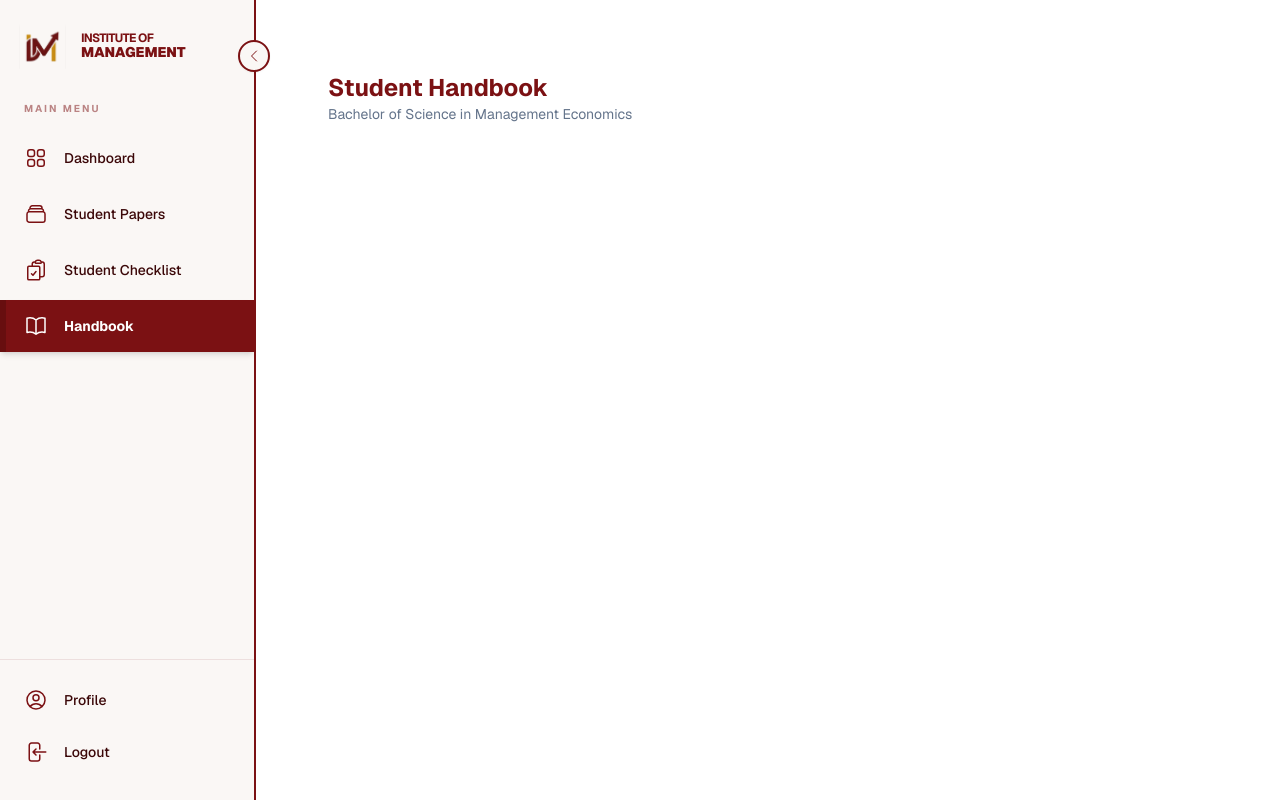
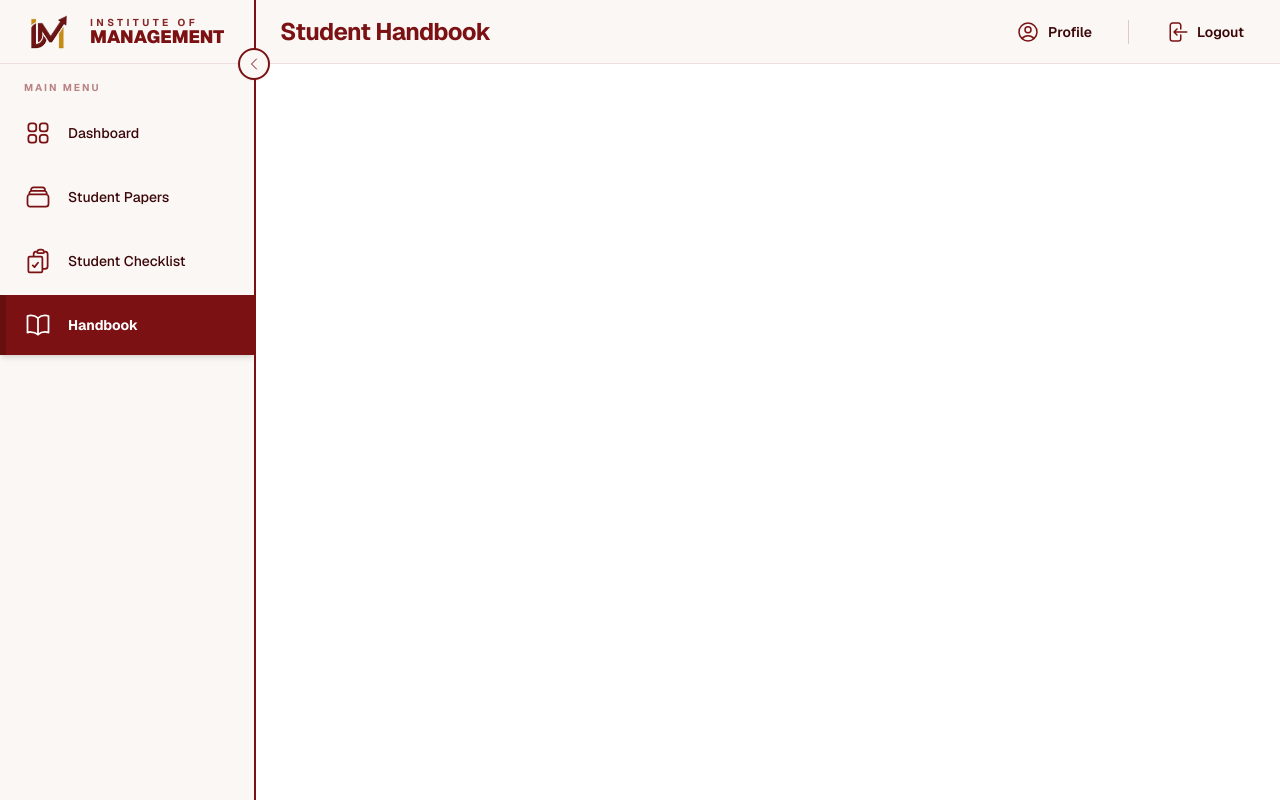
Before and after one commit to irohnos/128-IMPossible, a Next.js app: page /dashboard/handbook in a window 1280 px wide. Built offline with nearby package versions, Linux system fonts and the light colour scheme.

Commit message:
Add: top navbar + ui fix

```diff
--- a/app/dashboard/checklist/batch folders.tsx
+++ b/app/dashboard/checklist/batch folders.tsx
@@ -38,7 +38,7 @@ export default async function Folder({
     <div className="grid grid-cols-5 gap-y-12 gap-x-6">
       {uniqueYears.map((year) => (
         <Link href={`/dashboard/checklist/${year}`} key={year}>
-          <div className="group flex flex-col items-center cursor-pointer">
+          <div className="group flex flex-col items-start px-4 cursor-pointer">
             <div className="relative w-20 h-16 mb-3 transition-transform duration-200 group-hover:-translate-y-1">
               <div className="absolute top-0 left-0 w-8 h-2 bg-[#7b1113] rounded-t-sm transition-colors group-hover:bg-[#7b1113]" />
               <div className="absolute bottom-0 w-full h-14 bg-[#7B1113] opacity-50 rounded-tr-sm rounded-b-sm shadow-sm transition-all duration-300 group-hover:opacity-100 group-hover:h-12" />
--- a/app/dashboard/handbook/page.tsx
+++ b/app/dashboard/handbook/page.tsx
@@ -1,13 +1,6 @@
 export default async function HandbookPage() {
   return (
-    <div className="flex flex-col h-[calc(100vh-120px)] p-6">
-      <div className="flex items-center justify-between mb-4">
-        <div>
-          <h1 className="text-2xl font-bold text-[#7b1113]">Student Handbook</h1>
-          <p className="text-sm text-slate-500">Bachelor of Science in Management Economics</p>
-        </div>
-      </div>
-
+    <div className="flex flex-col h-full">
       <div className="w-full h-full">
         <iframe
           src="/BSME-SH-2021-v3.pdf#view=FitH&toolbar=1&navpanes=0"
--- a/app/dashboard/layout.tsx
+++ b/app/dashboard/layout.tsx
@@ -1,14 +1,15 @@
 import SideNav from '@/app/ui/dashboard/sidenav';
+import TopNav from '@/app/ui/dashboard/topnav';
 
 export default function Layout({ children }: { children: React.ReactNode }) {
   return (
-    <div className="flex h-screen flex-col md:flex-row md:overflow-hidden bg-white">
-      <div className="w-full flex-none md:w-auto">
-        <SideNav />
-      </div>
-
-      <div className="flex-grow p-6 md:overflow-y-auto md:p-12 bg-white text-zinc-800">
-        {children}
+    <div className="flex h-screen overflow-hidden">
+      <SideNav />
+      <div className="flex flex-1 flex-col">
+        <TopNav />
+        <main className="flex-1 overflow-y-auto py-10 px-6 bg-white text-zinc-800">
+          {children}
+        </main>
       </div>
     </div>
   );
--- a/app/dashboard/papers/page.tsx
+++ b/app/dashboard/papers/page.tsx
@@ -34,19 +34,10 @@ export type SearchProps = {
 export default async function AcademicPapersPage({ searchParams }: SearchProps) {
 
   return (
-    <div className="max-w-auto mx-auto py-10 px-4">
-      <header className="mb-8 flex flex-col sm:flex-row sm:items-center sm:justify-between gap-4">
-        <div>
-          <h1 className="text-3xl font-bold tracking-tight text-[#7b1113]">Academic Papers</h1>
-          <p className="text-gray-600 mt-2">
-            Collection of BSME Theses and MM Strategic Papers for the Institute of Management.
-          </p>
-        </div>
-      </header>
-
+    <div className="max-w-auto mx-auto">
       {/* Action Bar: Search, Filters, Add, and Upload */}
       <div className="flex flex-col sm:flex-row items-center justify-between gap-4 mb-8">
-        <div className=" w-full max-w-3xl">
+        <div className="w-full max-w-3xl">
           <Suspense fallback={<div className="h-9 w-full rounded-md bg-gray-200 animate-pulse" />}>
             <SearchInput placeholder="Search Titles, Authors, Etc..." />
           </Suspense>
--- a/app/ui/dashboard/nav-links.tsx
+++ b/app/ui/dashboard/nav-links.tsx
@@ -32,7 +32,7 @@ export default function NavLinks({ isCollapsed }: { isCollapsed: boolean }) {
             href={link.href}
             title={isCollapsed ? link.name : ''}
             className={clsx(
-              'group relative flex h-[52px] items-center gap-4 transition-all duration-200 ease-in-out',
+              'group relative flex h-[60px] items-center gap-4 transition-all duration-200 ease-in-out',
               {
                 'bg-[#7b1113] text-white shadow-md': isActive,
                 'text-[#3b0708] hover:bg-[#7b1113]/10 hover:text-[#7b1113]': !isActive,
@@ -46,7 +46,7 @@ export default function NavLinks({ isCollapsed }: { isCollapsed: boolean }) {
             )}
 
             <LinkIcon
-              className={clsx('w-6 shrink-0 transition-colors', {
+              className={clsx('w-7 h-7 shrink-0 transition-colors', {
                 'text-white': isActive,
                 'text-[#7b1113]': !isActive
               })}
@@ -62,7 +62,7 @@ export default function NavLinks({ isCollapsed }: { isCollapsed: boolean }) {
             )}
 
             {isActive && isCollapsed && (
-              <div className="absolute left-0 h-8 w-1 rounded-r-full bg-white/50" />
+              <div className="absolute left-0 h-10 w-1.5 rounded-r-full bg-white/60" />
             )}
           </Link>
         );
--- a/app/ui/dashboard/sidenav.tsx
+++ b/app/ui/dashboard/sidenav.tsx
@@ -1,15 +1,9 @@
 'use client';
 
 import { useState } from 'react';
-import Link from 'next/link';
 import Image from 'next/image';
 import NavLinks from '@/app/ui/dashboard/nav-links';
-import {
-  UserCircleIcon,
-  ArrowLeftOnRectangleIcon,
-  ChevronLeftIcon,
-  ChevronRightIcon
-} from '@heroicons/react/24/outline';
+import { ChevronLeftIcon, ChevronRightIcon } from '@heroicons/react/24/outline';
 
 export default function SideNav() {
   const [isCollapsed, setIsCollapsed] = useState(false);
@@ -25,45 +19,48 @@ export default function SideNav() {
 
   return (
     <aside
-      className={`relative flex h-full flex-col border-r-2 py-6 transition-all duration-300 ease-in-out ${theme.bg} ${theme.border} ${
-        isCollapsed ? 'w-20' : 'w-64'
+      className={`relative flex h-full flex-col border-r-2 transition-all duration-300 ease-in-out ${theme.bg} ${theme.border} ${
+        isCollapsed ? 'w-28' : 'w-64'
       }`}
     >
       <button
         onClick={() => setIsCollapsed(!isCollapsed)}
-        className={`absolute -right-4 top-10 z-10 flex h-8 w-8 items-center justify-center rounded-full border-2 transition-all ${theme.bg} ${theme.border} ${theme.primary} hover:text-white ${theme.hoverBg} shadow-sm`}
+        className={`absolute -right-4 top-12 z-10 flex h-8 w-8 items-center justify-center rounded-full border-2 transition-all ${theme.bg} ${theme.border} ${theme.primary} hover:text-white ${theme.hoverBg} shadow-sm`}
         aria-label="Toggle Sidebar"
       >
         {isCollapsed ? <ChevronRightIcon className="w-4 h-4" /> : <ChevronLeftIcon className="w-4 h-4" />}
       </button>
 
-      <div className={`mb-8 flex items-center gap-4 px-5 overflow-hidden transition-all ${isCollapsed ? 'justify-center' : ''}`}>
-        <div className="shrink-0 rounded-xlp-1 shadow-sm">
+      <div className={`flex h-16 items-center border-b border-[#7b1113]/10 transition-all duration-300 ${
+        isCollapsed ? 'justify-center px-0' : 'justify-start px-6 gap-4'
+      }`}>
+        <div className="shrink-0 flex items-center justify-center">
           <Image
             src="/IM-TRANSPARENT.png"
             alt="IM Logo"
-            width={45}
-            height={45}
-            className="object-contain"
+            width={50}
+            height={50}
+            className="object-contain transition-all"
             priority
           />
         </div>
+
         {!isCollapsed && (
-          <div className="flex flex-col">
-            <h1 className={`text-xs font-bold uppercase tracking-tighter leading-none ${theme.primary}`}>
+          <div className="flex flex-col text-left overflow-hidden">
+            <h1 className={`text-[10px] font-bold uppercase tracking-[0.35em] leading-none ${theme.primary} whitespace-nowrap opacity-90`}>
               Institute of
             </h1>
-            <h1 className={`text-sm font-black uppercase leading-tight ${theme.primary}`}>
+            <h1 className={`text-lg font-black uppercase leading-none ${theme.primary}`}>
               Management
             </h1>
           </div>
         )}
       </div>
 
-      <div className="flex flex-1 flex-col overflow-y-auto overflow-x-hidden">
-        <div className="px-6 mb-4">
+      <div className="flex flex-1 flex-col overflow-y-auto overflow-x-hidden py-4">
+        <div className="px-6 mb-2">
           <p className={`text-[10px] font-bold uppercase tracking-[0.2em] opacity-50 ${theme.primary} ${isCollapsed ? 'text-center' : ''}`}>
-            {isCollapsed ? '•••' : 'Main Menu'}
+            {isCollapsed ? ' ' : 'Main Menu'}
           </p>
         </div>
 
@@ -71,40 +68,6 @@ export default function SideNav() {
           <NavLinks isCollapsed={isCollapsed} />
         </nav>
       </div>
-
-      {/* Footer Actions */}
-      <div className="mt-auto border-t border-[#7b1113]/10 pt-4 flex flex-col gap-1">
-        <SideNavLink
-          href="/dashboard/profile"
-          icon={<UserCircleIcon className="w-6 shrink-0" />}
-          label="Profile"
-          isCollapsed={isCollapsed}
-          theme={theme}
-        />
-
-        <form action={() => {}} className="w-full">
-          <button
-            className={`group flex h-12 w-full items-center gap-4 px-6 text-sm font-medium transition-all ${theme.text} ${theme.hoverBg} hover:text-white`}
-          >
-            <ArrowLeftOnRectangleIcon className={`w-6 shrink-0 transition-colors ${theme.primary} group-hover:text-white`} />
-            {!isCollapsed && <span className="whitespace-nowrap">Logout</span>}
-          </button>
-        </form>
-      </div>
     </aside>
   );
 }
-
-function SideNavLink({ href, icon, label, isCollapsed, theme }: any) {
-  return (
-    <Link
-      href={href}
-      className={`group flex h-12 items-center gap-4 px-6 text-sm font-medium transition-all ${theme.text} ${theme.hoverBg} hover:text-white`}
-    >
-      <div className={`${theme.primary} group-hover:text-white transition-colors`}>
-        {icon}
-      </div>
-      {!isCollapsed && <span className="whitespace-nowrap">{label}</span>}
-    </Link>
-  );
-}
--- /dev/null
+++ b/app/ui/dashboard/topnav.tsx
@@ -0,0 +1,58 @@
+'use client';
+
+import Link from 'next/link';
+import { usePathname } from 'next/navigation';
+import clsx from 'clsx';
+import { UserCircleIcon, ArrowLeftOnRectangleIcon } from '@heroicons/react/24/outline';
+
+const routeTitles: Record<string, string> = {
+  '/dashboard': 'Dashboard',
+  '/dashboard/papers': 'Academic Papers',
+  '/dashboard/checklist': 'Student Checklist',
+  '/dashboard/handbook': 'Student Handbook',
+  '/dashboard/profile': 'My Profile',
+};
+
+export default function TopNav() {
+  const pathname = usePathname();
+  const currentTitle = routeTitles[pathname] || 'Management System';
+
+  const navItemClassName = (isActive: boolean) =>
+    clsx(
+      'flex items-center gap-2 px-3 py-2 rounded-lg text-sm font-semibold transition-all duration-200',
+      {
+        'bg-[#7b1113] text-white shadow-sm': isActive,
+        'text-[#3b0708] hover:bg-[#7b1113]/10 hover:text-[#7b1113]': !isActive,
+      }
+    );
+
+  return (
+    <header className="flex h-16 items-center justify-between border-b border-[#7b1113]/10 bg-[#faf7f5] px-6">
+      <div className="flex items-center">
+        <h2 className="text-2xl font-bold tracking-tight text-[#7b1113]">
+          {currentTitle}
+        </h2>
+      </div>
+
+      <div className="flex items-center gap-4">
+        <Link
+          href="/dashboard/profile"
+          className={navItemClassName(pathname === '/dashboard/profile')}
+        >
+          <UserCircleIcon className={clsx("w-6 h-6", pathname === '/dashboard/profile' ? "text-white" : "text-[#7b1113]")} />
+          <span className="hidden md:inline">Profile</span>
+        </Link>
+
+        <div className="h-6 w-[1px] bg-[#7b1113]/20 mx-2" />
+
+        <button
+          onClick={() => {}}
+          className={navItemClassName(false)}
+        >
+          <ArrowLeftOnRectangleIcon className="w-6 h-6 text-[#7b1113] group-hover:text-[#7b1113]" />
+          <span className="hidden md:inline">Logout</span>
+        </button>
+      </div>
+    </header>
+  );
+}
```
Also changed, not shown: app/dashboard/checklist/page.tsx (+6 -12 lines).
